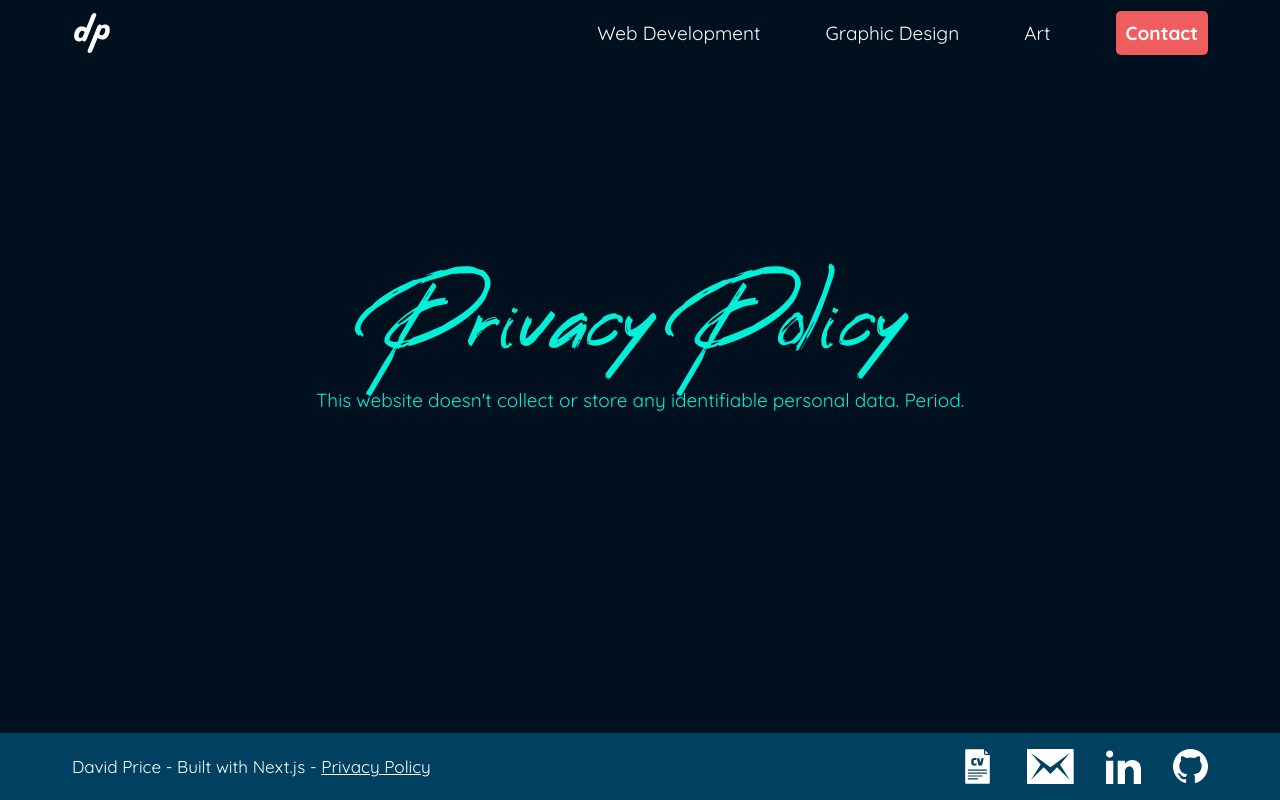
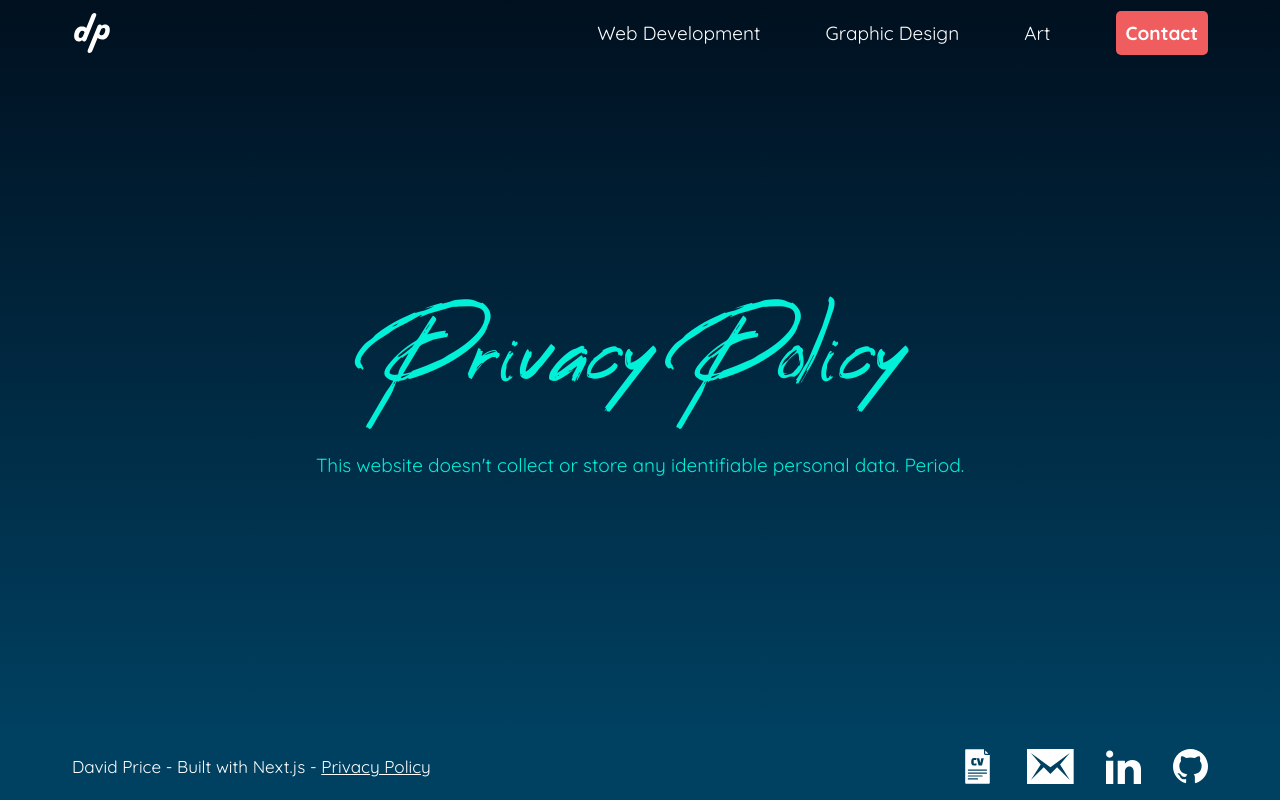
Before and after one commit to davidwillprice/portfolio-website, a Next.js app: page /privacy-policy in a window 1280 px wide. Built offline with nearby package versions, Linux system fonts and the light colour scheme.

Commit message:
Improves up privacy policy and 404 pages
- Adds gradient bg
- Fixes margins
- Fixes layout

```diff
--- a/app/not-found.tsx
+++ b/app/not-found.tsx
@@ -6,7 +6,7 @@ import btnStyles from "@styles/button.module.scss";
 
 export default function NotFound() {
   return (
-    <div style={{ textAlign: "center", marginBottom: "32px" }}>
+    <section className="full_page_section">
       <h1>Page not found</h1>
       <p>
         Sorry, I&apos;m afraid the page you are looking for could not be found.
@@ -19,6 +19,6 @@ export default function NotFound() {
           Return to the Homepage
         </Link>
       </ButtonCon>
-    </div>
+    </section>
   );
 }
--- a/app/privacy-policy/page.tsx
+++ b/app/privacy-policy/page.tsx
@@ -6,14 +6,14 @@ export const metadata: Metadata = {
     "This website doesn't collect or store any of your personal data - Period",
 };
 
-export default function NotFound() {
+export default function Page() {
   return (
-    <div style={{ textAlign: "center", marginBottom: "32px" }}>
+    <section className="full_page_section">
       <h1>Privacy Policy</h1>
       <p>
         This website doesn&apos;t collect or store any identifiable personal
         data. Period.
       </p>
-    </div>
+    </section>
   );
 }
--- a/src/styles/globals.scss
+++ b/src/styles/globals.scss
@@ -67,6 +67,22 @@ section {
   width: 100%;
 }
 
+.full_page_section {
+  padding-top: calc(var(--header-height) + 2rem);
+  padding-bottom: 2rem;
+  text-align: center;
+  background: linear-gradient(
+    to bottom,
+    var(--background-color-1) 0%,
+    var(--background-color-3) 100%
+  );
+  flex-grow: 1;
+  display: flex;
+  flex-direction: column;
+  justify-content: center;
+  max-width: none;
+}
+
 a {
   color: var(--secondary-color);
   text-underline-offset: 1px;
@@ -92,7 +108,6 @@ h4,
   font-size: 1.3rem;
 }
 
-h1,
 h2,
 h3,
 h4,
```
